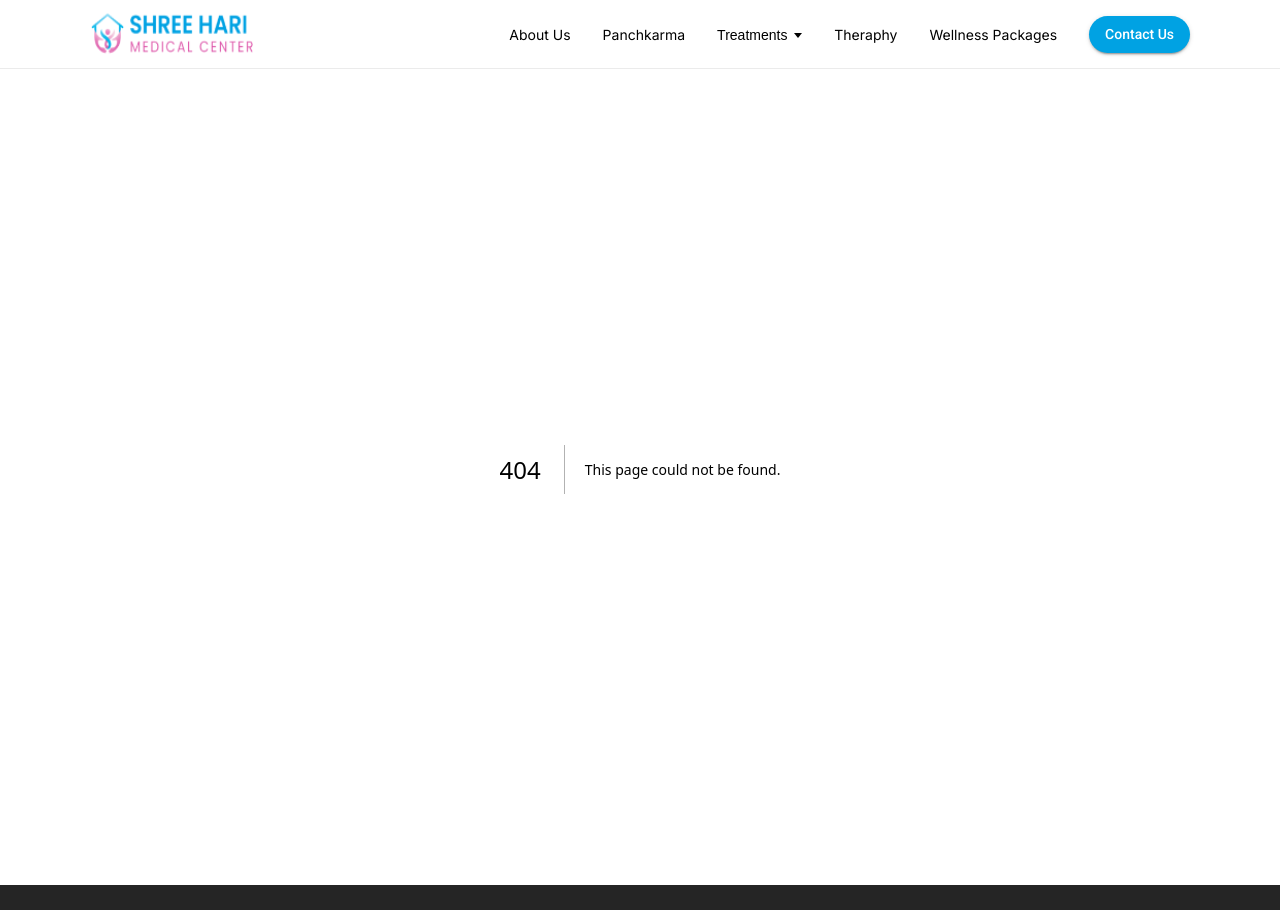
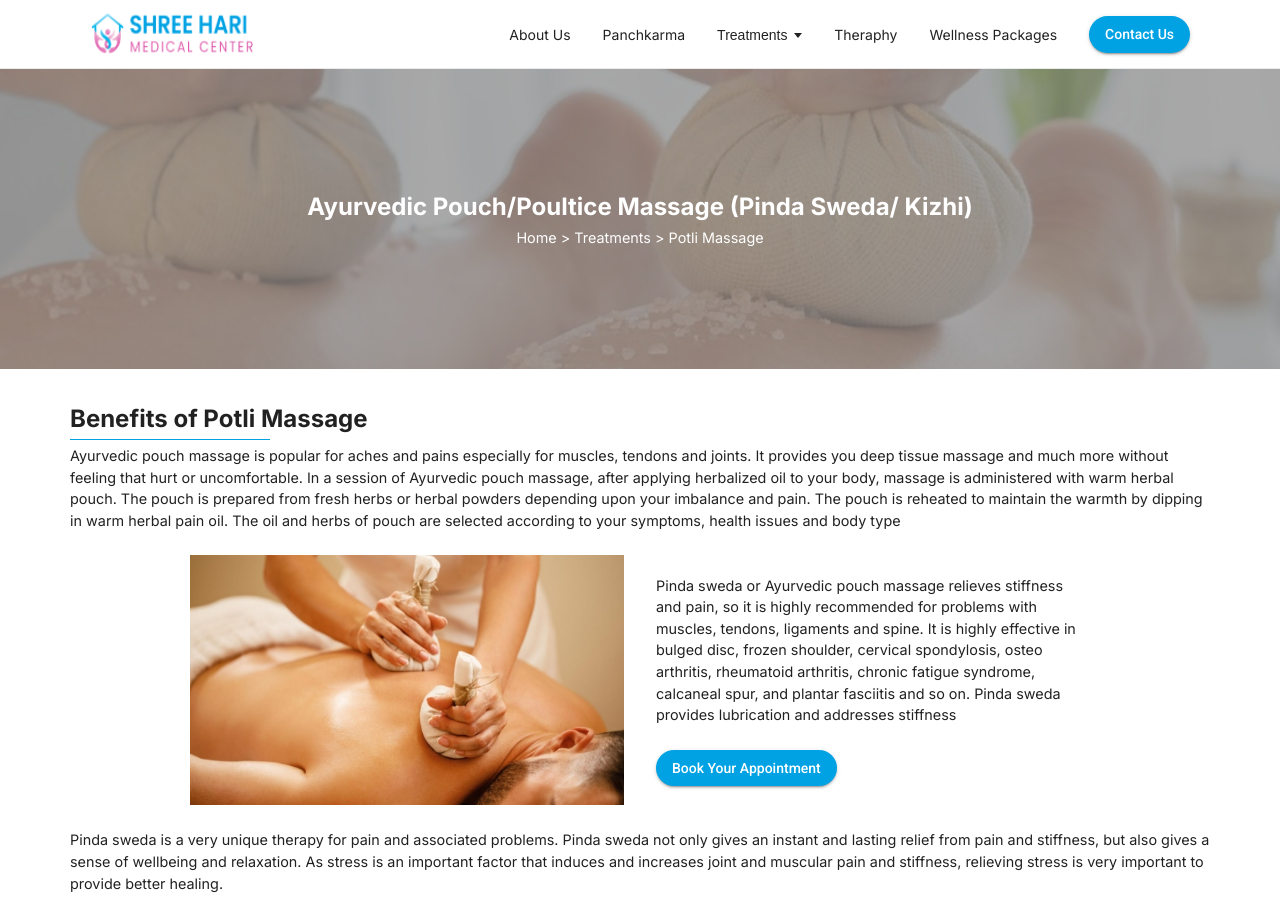
Before and after one commit to aadilranajmi/hari-medical, a Next.js app: page /potli-massage in a window 1280 px wide. Before the commit this address had no page. Shown: the top 910 px of the page. Built offline with nearby package versions, Linux system fonts and the light colour scheme.

Commit message:
potli massage page completed

```diff
--- a/src/app/globals.css
+++ b/src/app/globals.css
@@ -1,9 +1,9 @@
 :root {
   --max-width: 1100px;
   --border-radius: 12px;
-    --font-mono: ui-monospace, Menlo, Monaco, 'Cascadia Mono', 'Segoe UI Mono',
-        'Roboto Mono', 'Oxygen Mono', 'Ubuntu Monospace', 'Source Code Pro',
-        'Fira Mono', 'Droid Sans Mono', 'Courier New', monospace;
+  --font-mono: ui-monospace, Menlo, Monaco, "Cascadia Mono", "Segoe UI Mono",
+    "Roboto Mono", "Oxygen Mono", "Ubuntu Monospace", "Source Code Pro",
+    "Fira Mono", "Droid Sans Mono", "Courier New", monospace;
 
   --foreground-rgb: 0, 0, 0;
   --background-start-rgb: 214, 219, 220;
@@ -46,10 +46,7 @@
     --background-start-rgb: 0, 0, 0;
     --background-end-rgb: 0, 0, 0;
 
-        --primary-glow: radial-gradient(
-            rgba(1, 65, 255, 0.4),
-            rgba(1, 65, 255, 0)
-        );
+    --primary-glow: radial-gradient(rgba(1, 65, 255, 0.4), rgba(1, 65, 255, 0));
     --secondary-glow: linear-gradient(
       to bottom right,
       rgba(1, 65, 255, 0),
@@ -165,7 +162,7 @@ a {
 }
 
 .desktop-nav .arrow::after {
-    content: '';
+  content: "";
   display: inline-block;
   margin-left: 0.28em;
   vertical-align: 0.09em;
@@ -261,7 +258,7 @@ a {
   }
 
   .mobile-nav .arrow::after {
-        content: '';
+    content: "";
     display: inline-block;
     margin-left: 1.2em;
     vertical-align: 0.09em;
@@ -270,7 +267,7 @@ a {
     border-left: 0.32em solid transparent;
   }
   .mobile-nav .arrow-close::after {
-        content: '';
+    content: "";
     display: inline-block;
     margin-left: 1.2em;
     vertical-align: 0.09em;
@@ -426,7 +423,7 @@ a {
 }
 .treatmentWorkMain .treatmentWorkMainContent::after {
   position: absolute;
-    content: '';
+  content: "";
   width: 2px;
   height: 93px;
   background: #ccc5c0;
@@ -688,3 +685,59 @@ a {
     justify-content: center;
   }
 }
+
+/* services pages */
+.servicesContent .container {
+  position: relative;
+  padding: 2rem 0 0;
+}
+.servicesContent p {
+  font-size: 0.9rem;
+  margin-bottom: 1rem;
+}
+.servicesContent h2 {
+  position: relative;
+  padding-bottom: 0.5rem;
+}
+.servicesContent h2::after {
+  content: "";
+  position: absolute;
+  bottom: 5px;
+  left: 0;
+  background: #00a2e3;
+  height: 1px;
+  width: 200px;
+}
+.serviceHeroBanner {
+  width: 100%;
+  height: 300px;
+  object-fit: contain;
+  background-position: center;
+  position: relative;
+  display: flex;
+  align-items: center;
+  justify-content: center;
+  color: #fff;
+  text-align: center;
+}
+.serviceHeroBanner span {
+  margin-top: 0.5rem;
+  font-size: 0.9rem;
+}
+.potliMassage .imgContent {
+  position: relative;
+  display: grid;
+  align-items: center;
+  gap: 2rem;
+  grid-template-columns: repeat(2, 1fr);
+  max-width: 100%;
+  width: 900px;
+  margin: 1.5rem auto;
+}
+.potliMassage .imgContent .serviceImg {
+  position: relative;
+  min-height: 250px;
+}
+.potliMassage .imgContent .imgContentData p {
+  margin-bottom: 1.5rem;
+}
--- /dev/null
+++ b/src/app/potli-massage/page.js
@@ -0,0 +1,93 @@
+import HomeBlog from "@/components/Home/HomeBlog";
+import HomeFaq from "@/components/Home/HomeFaq";
+import HeroBanner from "@/components/services/HeroBanner";
+import { heroBannerContent } from "@/static/services";
+import { Button } from "@mui/material";
+import Image from "next/image";
+import React from "react";
+
+const PotliMassage = () => {
+  const { title, breadcrumbTitle, bgImg } = heroBannerContent.potliMassage;
+  return (
+    <>
+      <section className="servicesContent potliMassage">
+        <HeroBanner
+          title={title}
+          breadcrumbTitle={breadcrumbTitle}
+          bgImg={bgImg}
+        />
+        <div className="container">
+          <h2>Benefits of Potli Massage</h2>
+          <p>
+            Ayurvedic pouch massage is popular for aches and pains especially
+            for muscles, tendons and joints. It provides you deep tissue massage
+            and much more without feeling that hurt or uncomfortable. In a
+            session of Ayurvedic pouch massage, after applying herbalized oil to
+            your body, massage is administered with warm herbal pouch. The pouch
+            is prepared from fresh herbs or herbal powders depending upon your
+            imbalance and pain. The pouch is reheated to maintain the warmth by
+            dipping in warm herbal pain oil. The oil and herbs of pouch are
+            selected according to your symptoms, health issues and body type
+          </p>
+          <div className="imgContent">
+            <div className="serviceImg">
+              <Image
+                src="/images/services/potli-massage/potli-massage-benefit.jpg"
+                fill
+                alt="Benfit of Potli Massage"
+              />
+            </div>
+            <div className="imgContentData">
+              <p>
+                Pinda sweda or Ayurvedic pouch massage relieves stiffness and
+                pain, so it is highly recommended for problems with muscles,
+                tendons, ligaments and spine. It is highly effective in bulged
+                disc, frozen shoulder, cervical spondylosis, osteo arthritis,
+                rheumatoid arthritis, chronic fatigue syndrome, calcaneal spur,
+                and plantar fasciitis and so on. Pinda sweda provides
+                lubrication and addresses stiffness
+              </p>
+              <Button
+                variant="contained"
+                sx={{
+                  borderRadius: "2rem",
+                }}
+              >
+                <a href="tel:+91 98115 73361">Book Your Appointment</a>
+              </Button>
+            </div>
+          </div>
+          <p>
+            Pinda sweda is a very unique therapy for pain and associated
+            problems. Pinda sweda not only gives an instant and lasting relief
+            from pain and stiffness, but also gives a sense of wellbeing and
+            relaxation. As stress is an important factor that induces and
+            increases joint and muscular pain and stiffness, relieving stress is
+            very important to provide better healing.
+          </p>
+          <p>
+            Muscles, tendons, ligaments and joints work together as Musculo
+            skeletal system to bring about desired movements and actions. Even
+            though the muscles work as a unit located at different regions like
+            lower back, neck, upper arm, legs and so on; they are closely
+            connected and dependent upon nearby muscles and other structures.
+            For example neck is very closely related to rest of the spine, arms
+            and chest. So we can’t expect a complete relief from pain until and
+            unless the associated structures are treated and healed. A session
+            of Pinda sweda helps to relax and heal the whole musculo skeletal
+            system making the results deeper and sustainable.
+          </p>
+          <p>
+            The effects of Pinda sweda can be boosted by taking a session of
+            steam afterwards. Multiple sessions of Pinda sweda may be required
+            for long lasting effects. Usually 3-7 sessions are recommended.
+          </p>
+        </div>
+      </section>
+      <HomeFaq />
+      <HomeBlog />
+    </>
+  );
+};
+
+export default PotliMassage;
--- /dev/null
+++ b/src/components/services/HeroBanner.js
@@ -0,0 +1,19 @@
+import React from "react";
+
+const HeroBanner = ({ title, breadcrumbTitle, bgImg }) => {
+  return (
+    <div
+      className="serviceHeroBanner"
+      style={{
+        backgroundImage: `url(${bgImg})`,
+      }}
+    >
+      <div className="content">
+        <h1>{title}</h1>
+        <span>Home &gt; Treatments &gt; {breadcrumbTitle} </span>
+      </div>
+    </div>
+  );
+};
+
+export default HeroBanner;
--- /dev/null
+++ b/src/static/services.js
@@ -0,0 +1,7 @@
+export const heroBannerContent = {
+  potliMassage: {
+    title: "Ayurvedic Pouch/Poultice Massage (Pinda Sweda/ Kizhi)",
+    breadcrumbTitle: "Potli Massage",
+    bgImg: "/images/services/potli-massage/potli-massage-bg.jpg",
+  },
+};
```
Also changed, not shown: public/images/services/potli-massage/potli-massage-benefit.jpg (added), public/images/services/potli-massage/potli-massage-bg.jpg (added). Lines whose indentation alone changed are shown as unchanged.
